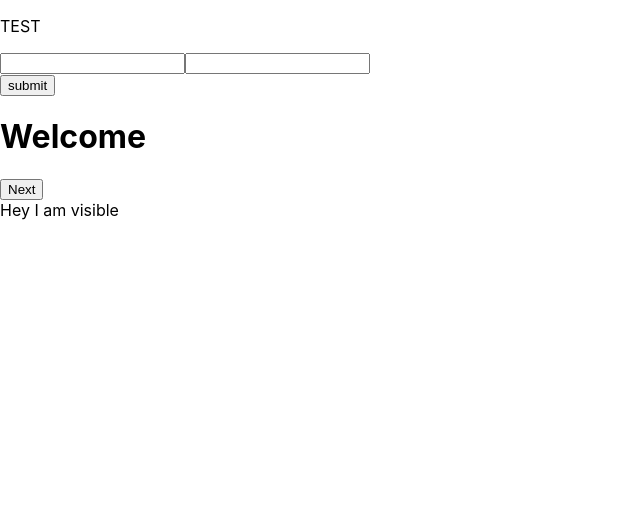
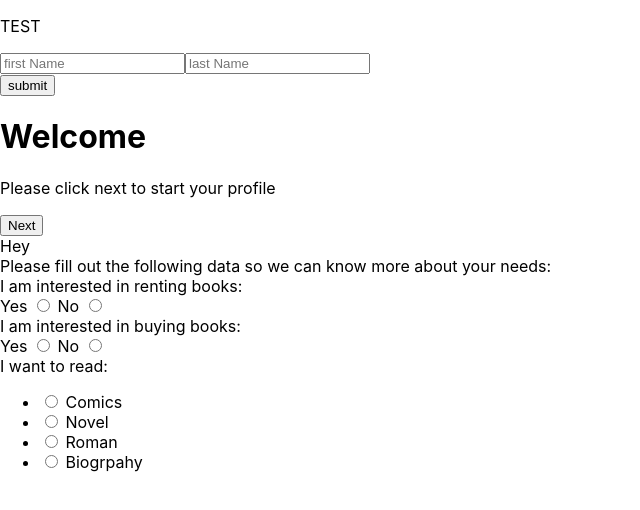
Before and after one commit to Edith2019/passingdata, a React (Create React App) app: page / in a window 1280 px wide. Both pictures are taken after a click on the button "Next". Shown: the top 510 px of the page, without its empty margins (0-640 px from the left). Built offline with nearby package versions, Linux system fonts and the light colour scheme.

Commit message:
traveling from child to parent

```diff
--- a/src/App.js
+++ b/src/App.js
@@ -15,6 +15,7 @@ class App extends React.Component {
     return (
       <React.Fragment>
         <Input />
+
       </React.Fragment>
     )
   }
--- a/src/input.js
+++ b/src/input.js
@@ -12,6 +12,8 @@ class Input extends React.Component {
             lname: "",
             renderfname: "",
             renderlname: "",
+            renting: "",
+            buying: "",
             isVisible: false,
         }
         this.handleChange = this.handleChange.bind(this);
@@ -45,10 +47,6 @@ class Input extends React.Component {
         this.setState({
             isVisible: !this.state.isVisible
         })
-        console.log("this.state.isVisible", this.state.isVisible)
-        console.log("this.props", this.props.fname)
-        console.log("this.stat", this.state.fname)
-
     }
 
     render() {
@@ -59,13 +57,14 @@ class Input extends React.Component {
                 <div>
                     <p>TEST</p>
                     <form>
-                        <input type="text" id="fname" name="fname" onChange={e => this.handleChange(e)} />
-                        <input type="text" id="lname" name="lname" onChange={e => this.handleChange(e)} />
+                        <input type="text" id="fname" name="fname" onChange={e => this.handleChange(e)} placeholder="first Name" />
+                        <input type="text" id="lname" name="lname" onChange={e => this.handleChange(e)} placeholder="last Name" />
 
                     </form>
                     <button type="button" onClick={() => this.handleSubmit()}> submit </button>
 
                     <h1> Welcome {this.state.renderfname} {this.state.renderlname} </h1>
+                    <p>Please click next to start your profile</p>
                     <button onClick={() => this.setVisible()}> Next </button>
                     {this.isVisible && (
                         <Modal isVisible={this.isVisible} parentsData={this.state} />
--- a/src/modal.js
+++ b/src/modal.js
@@ -1,18 +1,20 @@
 import React from "react";
-
+import Profile from './profile'
 class Modal extends React.Component {
     constructor(props) {
         super(props);
         this.state = {
-
-
+            renting: this.props.renting,
+            buying: ""
         }
         console.log("this.props", this.props)
     }
     render() {
         return (
             <React.Fragment>
-                <div> Hey I am visible</div>
+                <div> Hey {this.props.parentsData.renderfname}</div>
+                <div> Please fill out the following data so we can know more about your needs: </div>
+                <Profile renting={this.props.renting} />
             </React.Fragment>
         )
     }
--- /dev/null
+++ b/src/profile.js
@@ -0,0 +1,86 @@
+import React from 'react'
+import Selection from './selection.js'
+
+class Profile extends React.Component {
+    constructor(props) {
+        super(props)
+        this.state = {
+            oneSelect: false,
+            renting: this.props.renting,
+            buying: this.props.renting,
+            //currentSelection: this.state.currentSelection
+            //newSelection: [],
+
+        }
+        this.handleSelect = this.handleSelect.bind(this);
+        console.log("this.props")
+    }
+
+    handleSelect(e) {
+        console.log("e.target.value", e.target.value)
+        console.log("e.target.name", e.target.name)
+        if (e.target.name === "yesR" && e.target.value === "on") {
+            const newState = {
+                renting: "I want to rent books"
+            }
+            this.setState({ newState })
+            console.log("newStateBuy", newState)
+
+
+        } else if (e.target.name === "noR" && e.target.value === "on") {
+            const newState = {
+                renting: "I don't want to rent books"
+            }
+            this.setState({ newState })
+        }
+
+        if (e.target.name === "yesB" && e.target.value === "on") {
+
+            const newStateBuy = {
+                buying: "I want to buy books"
+            }
+            this.setState({ newStateBuy })
+
+        } else if (e.target.name === "noB" && e.target.value === "on") {
+            const newStateBuy = {
+                buying: "I don't want to buy books"
+            }
+            this.setState({ newStateBuy })
+            console.log("newStateBuy", newStateBuy)
+        }
+    }
+
+
+
+    render() {
+        //console.log("selected Types", this.selectedTypes)
+
+        return (
+            <React.Fragment>
+                <div>  I am interested in renting books:
+                <form onChange={(e) => this.handleSelect(e)}>
+                        <label> Yes </label>
+                        <input type="radio" name="yesR" />
+                        <label> No </label>
+                        <input type="radio" name="noR" />
+
+                    </form>
+                </div>
+                <div>  I am interested in buying books:
+                <form onChange={(e) => this.handleSelect(e)}>
+                        <label> Yes </label>
+                        <input type="radio" name="yesB" />
+                        <label> No </label>
+                        <input type="radio" name="noB" />
+                    </form>
+                </div>
+                <Selection />
+
+            </React.Fragment>
+        )
+    }
+
+
+}
+
+export default Profile
--- /dev/null
+++ b/src/selection.js
@@ -0,0 +1,59 @@
+import React from 'react'
+
+class Selection extends React.Component {
+    constructor(props) {
+        super(props)
+        this.State = {
+        }
+        this.handleList = this.handleList.bind(this);
+
+    }
+
+    handleList() {
+        const currentSelection = [];
+        let list = [...document.getElementById('selection')]
+        for (var i = 0; i < list.length; i++) {
+            if (list[i].checked === true) {
+                currentSelection.push(list[i].name)
+            }
+        }
+
+        console.log("currentSelection", currentSelection)
+    }
+
+
+
+    render() {
+        return (
+            <React.Fragment>
+                <div>
+                    I want to read:
+                <form id="selection" onClick={() => this.handleList()}>
+                        <ul >
+                            <li>
+                                <input id="Comics" type="radio" name="Comics" />
+                                <label> Comics</label>
+                            </li>
+                            <li >
+                                <input id="Novel" type="radio" name="Novel" />
+                                <label> Novel </label>
+                            </li>
+                            <li >
+                                <input id="Roman" type="radio" name="Roman" />
+                                <label> Roman </label>
+                            </li>
+                            <li >
+                                <input id="Biogrpahy" type="radio" name="Biogrpahy" />
+                                <label> Biogrpahy </label>
+                            </li>
+                        </ul>
+                    </form>
+                </div>
+            </React.Fragment>
+        )
+    }
+
+
+}
+
+export default Selection
```
